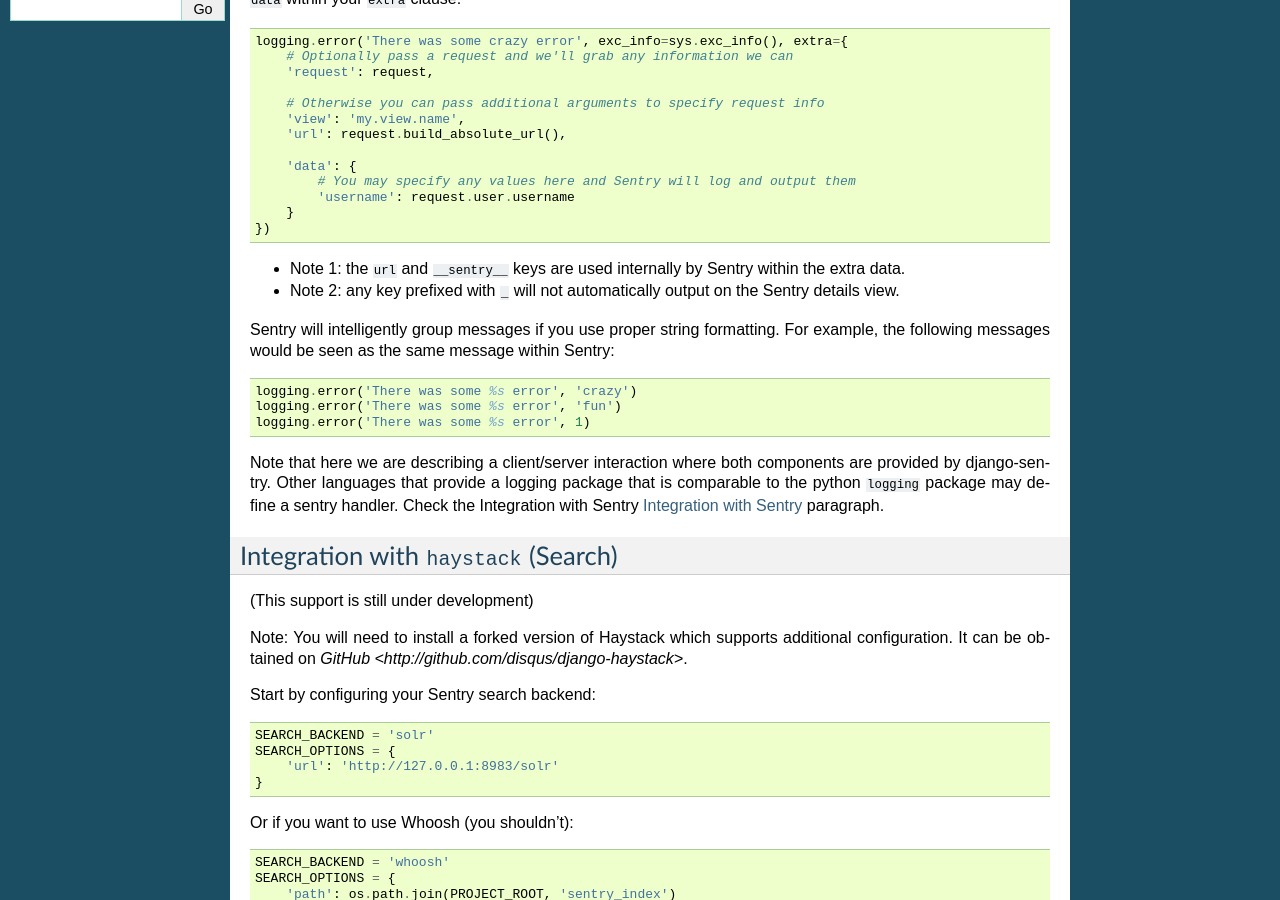
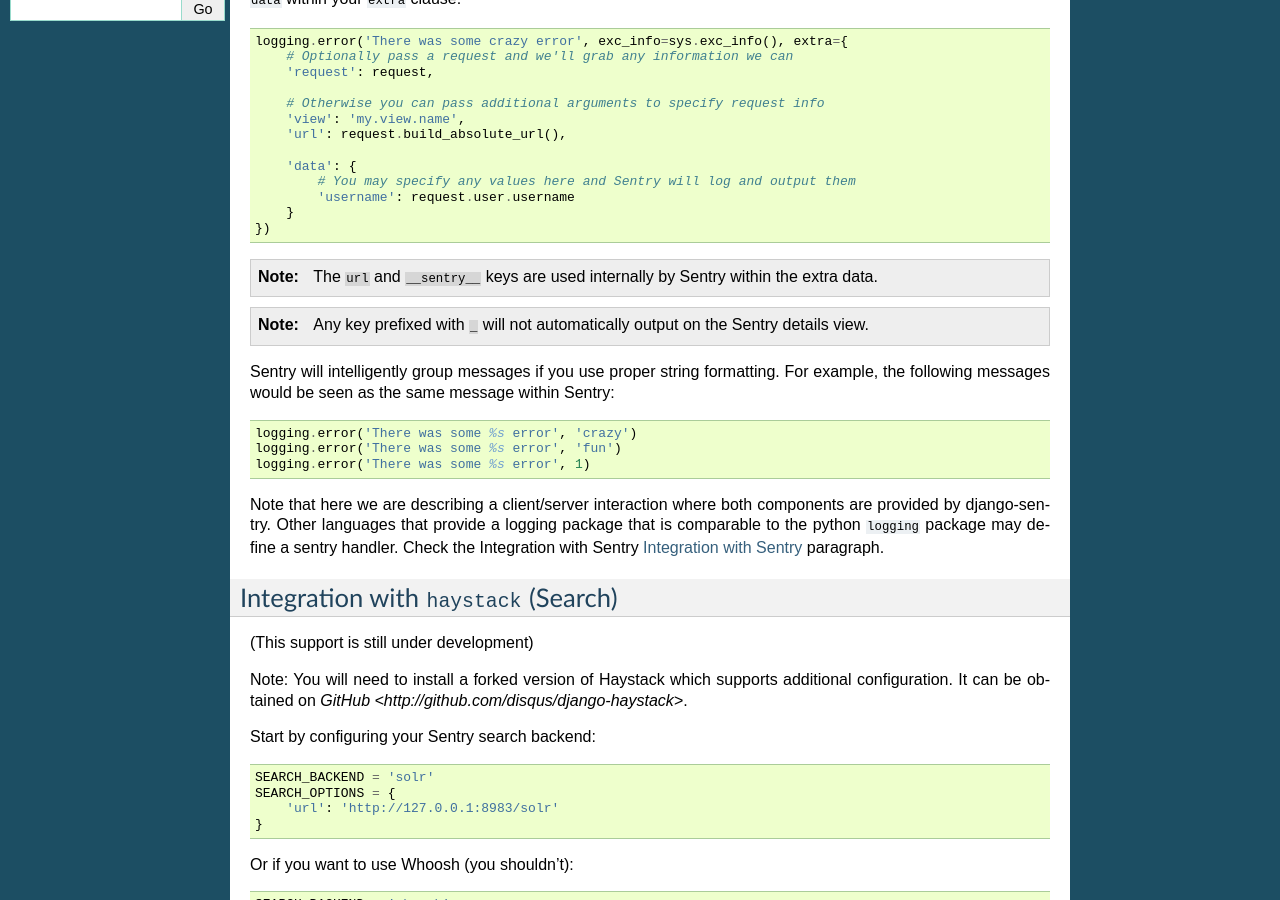
Before and after one commit to JohnFredok/apm-agent-python, a Sphinx documentation site: the page built from docs/config/index.rst, in a window 1280 px wide and 900 px high, scrolled down 672 px. Built offline with Sphinx 7.4.7, drawn with Linux system fonts in a browser that asks for light colours.

Commit message:
Cleanup notes on config page

```diff
--- a/docs/config/index.rst
+++ b/docs/config/index.rst
@@ -45,8 +45,8 @@
 	    }
 	})
 
-* Note 1: the ``url`` and ``__sentry__`` keys are used internally by Sentry within the extra data.
-* Note 2: any key prefixed with ``_`` will not automatically output on the Sentry details view.
+.. note:: The ``url`` and ``__sentry__`` keys are used internally by Sentry within the extra data.
+.. note:: Any key prefixed with ``_`` will not automatically output on the Sentry details view.
 
 Sentry will intelligently group messages if you use proper string formatting. For example, the following messages would
 be seen as the same message within Sentry::
```
